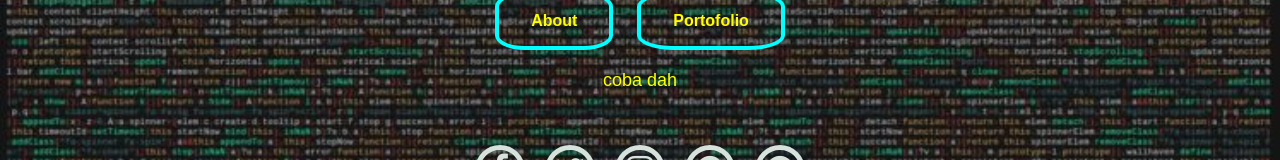
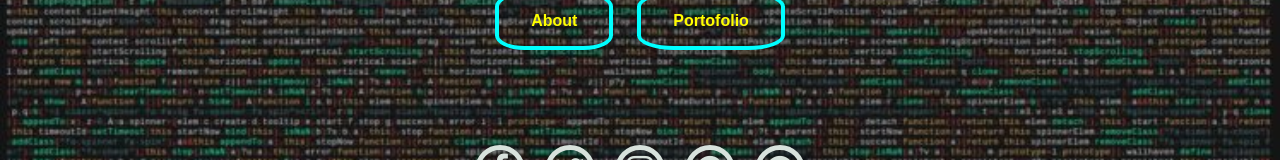
Before and after one commit to haidardzaky/haidardzaky.github.io, a plain HTML site: page index.html in a window 1280 px wide. Shown: the part 430-590 px from the top of the page. Drawn offline with Linux system fonts and the light colour scheme; a web font is replaced by a local one.

Commit message:
third try

```diff
--- a/index.html
+++ b/index.html
@@ -41,7 +41,6 @@
     </ul>
   </div>
 
-<p>coba dah</p>
 
 
 </body>
```
